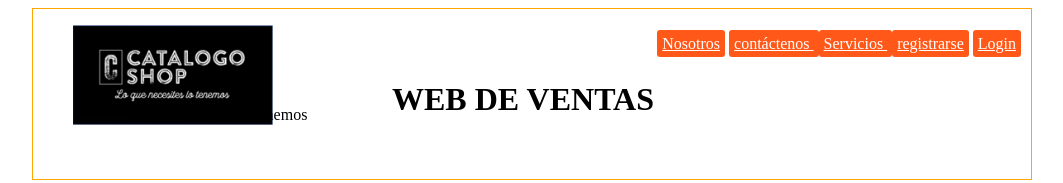
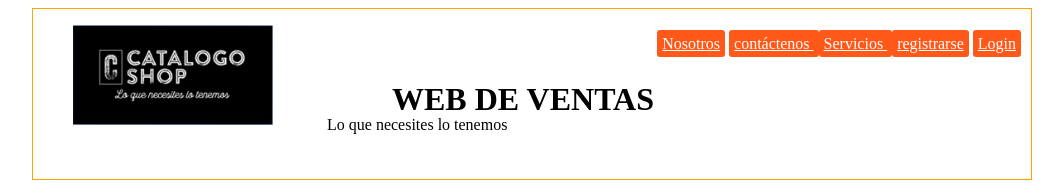
Before and after one commit to JhonQuecano/web_de_ventas, a plain HTML site: page index.html in a window 1280 px wide. Shown: the whole page, without its empty margins (108-1171 px from the left). Drawn offline with Linux system fonts and the light colour scheme.

Commit message:
Update estiloprincipal.css

```diff
--- a/Style/estiloprincipal.css
+++ b/Style/estiloprincipal.css
@@ -26,8 +26,8 @@
 
 .slogan_cabecera{
   position: absolute;
-  top: 90px;
-  left: 235px;
+  top: 100px;
+  left: 435px;
 }
 
 .menu{
```
